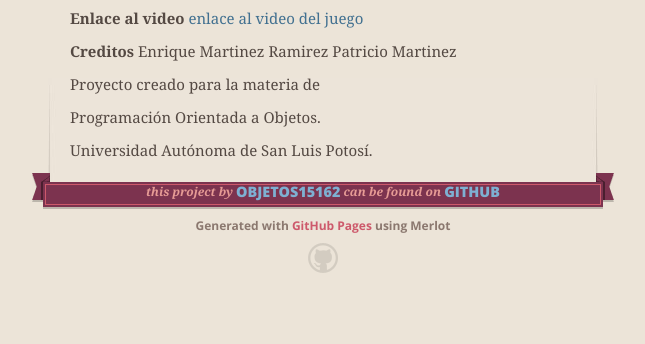
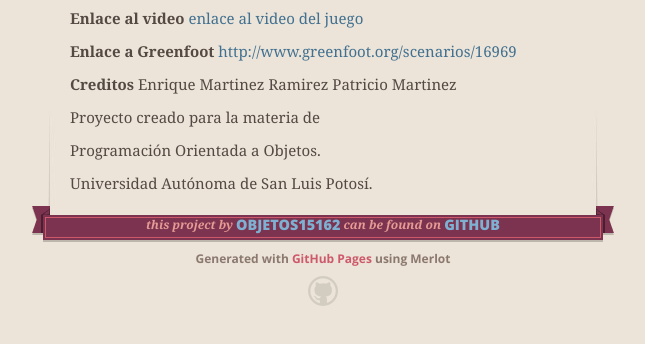
Before and after one commit to objetos15162/Flappy-brick-X, a plain HTML site: page index.html in a window 1280 px wide. Shown: the part 3902-4246 px from the top of the page, without its empty margins (317-962 px from the left). Before the commit the page ends 4215 px from the top, so only its background shows below. Drawn offline with nearby package versions, Linux system fonts and the light colour scheme.

```diff
--- a/index.html
+++ b/index.html
@@ -101,6 +101,9 @@
 <p><strong>Enlace al video</strong>
 <a href="https://youtu.be/0VowdXq6oYI">enlace al video del juego</a></p>
 
+<p><strong>Enlace a Greenfoot</strong>
+<a href="Greenfoot">http://www.greenfoot.org/scenarios/16969</a></p>
+
 <p><strong>Creditos</strong>
 Enrique Martinez Ramirez
 Patricio Martinez</p>
```
Also changed, not shown: params.json (+1 -1 lines).
